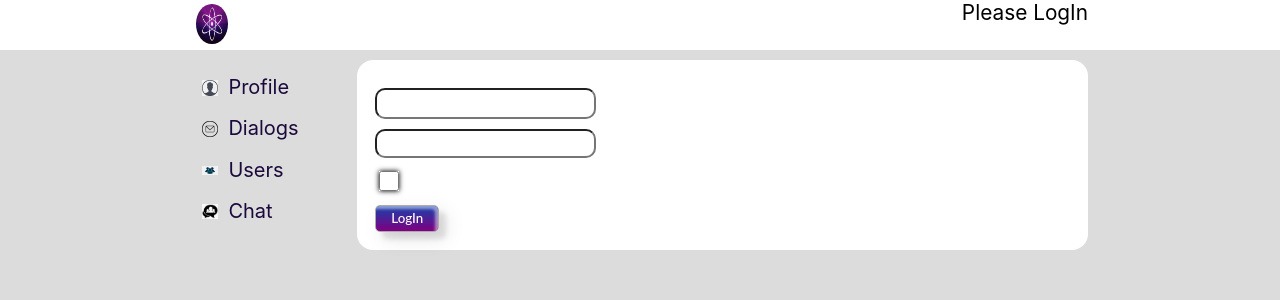
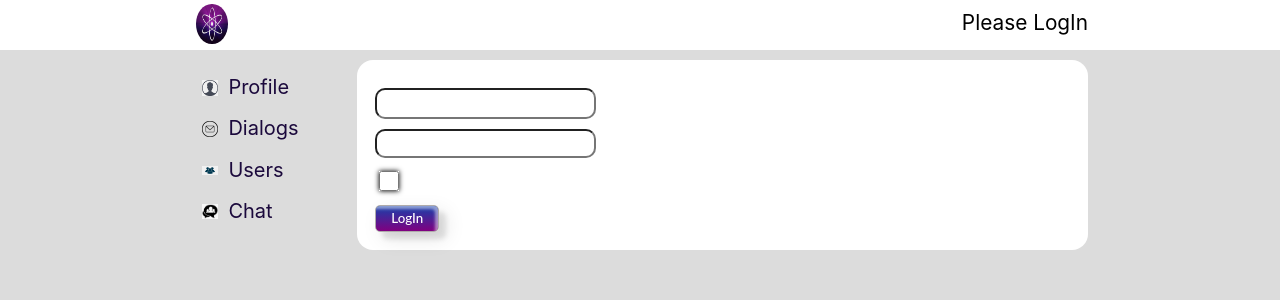
Before and after one commit to OlegJBAc/social-network, a React (Create React App) app: page /#/login in a window 1280 px wide. Before the commit this address led to /login. Shown: the top 300 px of the page. Built offline with nearby package versions, Linux system fonts and the light colour scheme; no server answers.

Commit message:
gh-pages update

```diff
--- a/src/App.tsx
+++ b/src/App.tsx
@@ -4,7 +4,7 @@ import { connect, useDispatch } from 'react-redux'
 import Header from './components/header/header'
 import NavBar from './components/navBar/navBar'
 import Profile from './components/profile/profile'
-import { BrowserRouter, Navigate, Route, Routes } from 'react-router-dom'
+import { BrowserRouter, HashRouter, Navigate, Route, Routes } from 'react-router-dom'
 import Dialogs from './components/dialogs/dialogs'
 import Users from './components/users/users'
 import { getAuthDataTC } from './redux/auth-reducer'
@@ -22,7 +22,7 @@ const App: React.FC<propsType> = () => {
     dispatch(getAuthDataTC())
   }, [])
   return (
-    <BrowserRouter>
+    <HashRouter basename={process.env.PUBLIC_URL}>
       <main className={s.app}>
         <Header/>
           <div className={s.container}>
@@ -42,7 +42,7 @@ const App: React.FC<propsType> = () => {
             </Routes>
           </div>
       </main>
-    </BrowserRouter>
+    </HashRouter>
   )
 }
 
--- a/src/components/header/header.module.scss
+++ b/src/components/header/header.module.scss
@@ -27,6 +27,6 @@
     }
     &__notauthorized{
         font-size: 1.3em;
-        margin: 0px 0px 0px 23px;
+        margin: 10px 0px 0px 23px;
     }
 }
```
Also changed, not shown: package.json (+7 -1 lines), 1 other file (tests, documents, lock files or other folders).
